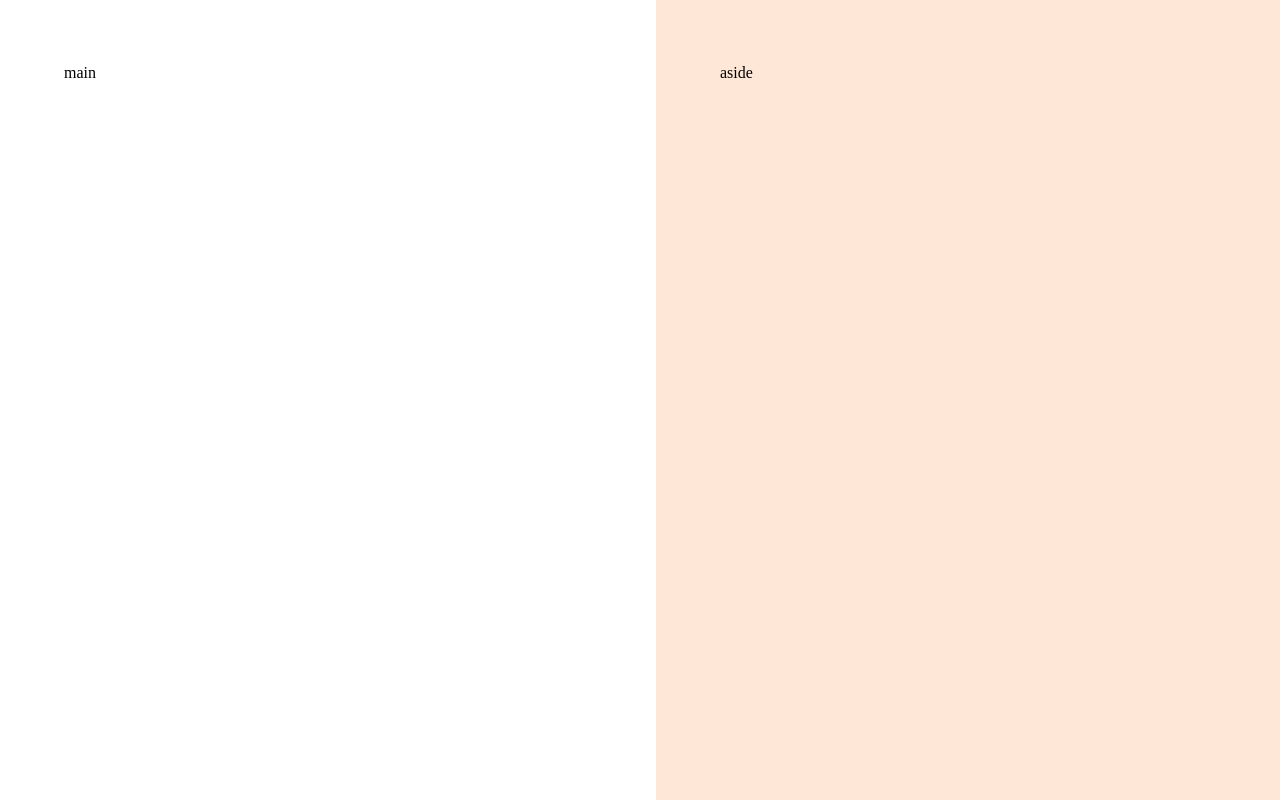
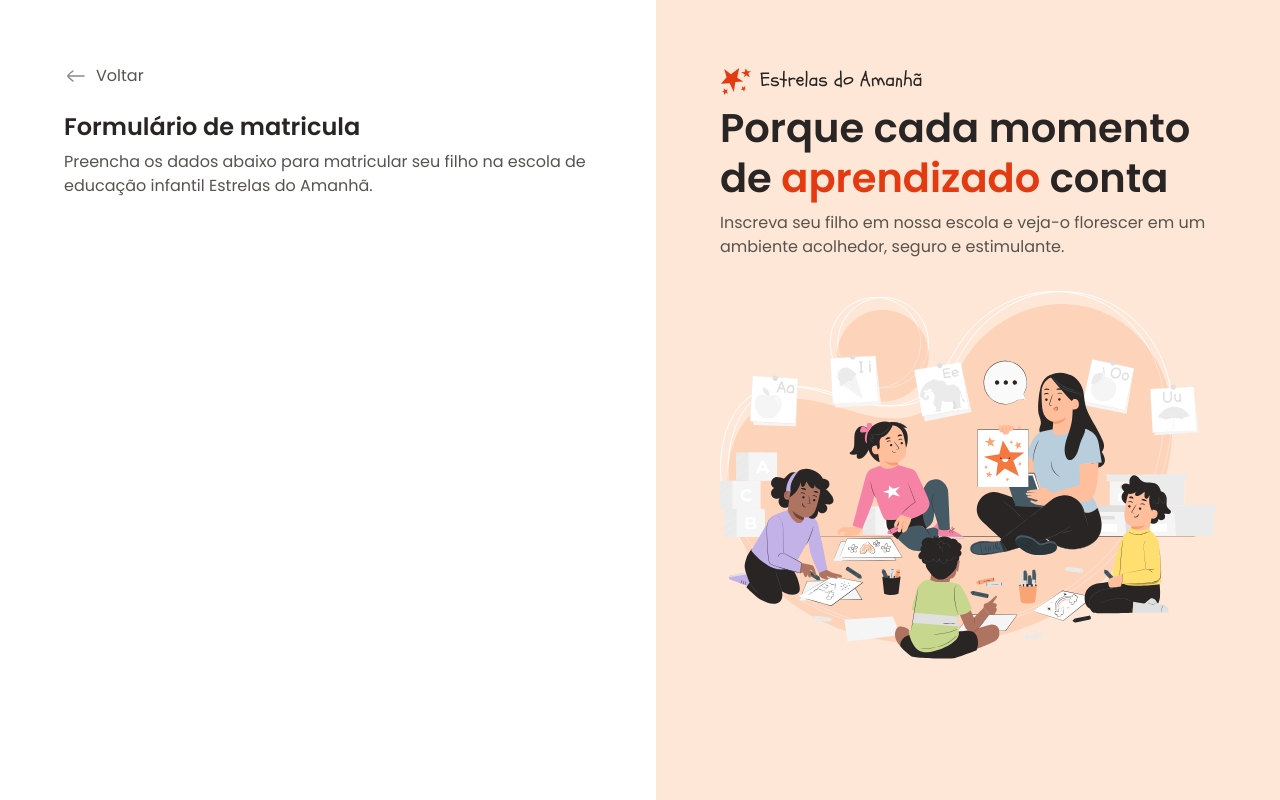
Before and after one commit to gustavocanepa10/FormularioDeMatricula, a plain HTML site: page index.html in a window 1280 px wide. Drawn offline with Linux system fonts and the light colour scheme.

Commit message:
conteudo aside e inicial do main

```diff
--- a/index.html
+++ b/index.html
@@ -13,11 +13,32 @@
 <body>
     <div id="app">
         <main>
-            <div class="main-container">main</div>
+            <div class="main-container">
+                <div class="back">
+                    <img src="assets/icons/arrow-left-02.svg" alt="">
+                    <span>Voltar</span>
+                </div>
+
+                <h1>Formulário de matricula</h1>
+                <p>Preencha os dados abaixo para matricular seu filho na escola de educação infantil Estrelas do Amanhã.
+
+                </p>
+
+            </div>
         </main>
 
         <aside>
-            <div class="aside-container">aside</div>
+            <div class="aside-container">
+                <header>
+                    <img src="assets/icons/logo.svg.svg" alt="">
+                    <h2>Porque cada momento de <span>aprendizado</span> conta</h2>
+                    <p>Inscreva seu filho em nossa escola e veja-o florescer em um ambiente acolhedor, seguro e estimulante.</p>
+                </header>
+
+                <img src="assets/icons/Illustration.svg" alt="ilustração de uma professora e seus alunos">
+
+
+            </div>
         </aside>
     </div>
 
--- a/styles/global.css
+++ b/styles/global.css
@@ -28,4 +28,16 @@
 
 body {
     overflow: hidden;
+    font: var(--text);
+    color: var(--text-secundary);
+
 }
+
+h1,h2 {
+    color: var(--text-primary);
+}
+
+img {
+    max-width: 100%;
+    height: auto;
+}
--- a/styles/layout.css
+++ b/styles/layout.css
@@ -12,9 +12,22 @@ main {
     overflow: auto;
     padding: 4rem;
 
-    &.main-container {
+    .main-container {
         max-width: 33rem;
         margin-left: auto;
+    }
+
+    .back {
+        display: flex;
+        align-items: center;
+        gap: .5rem;
+        margin-bottom: 1.5rem;
+
+    }
+
+     & h1 {
+        font: 600 1.5rem/1.25 var(--font-family) ;
+        margin-bottom: .5rem;
     }
 }
 
@@ -22,7 +35,23 @@ aside {
     background-color: var(--surface-secondary);
     padding: 4rem;
 
-    &.aside-container {
+    .aside-container {
         max-width: 31rem;
+
+        & > img {
+            margin-top: 2rem;
+
+        }
+    }
+
+    h2 {
+        font: 600 2.5rem/1.25 var(--font-family);
+        margin-bottom: .5rem;
+
+
+    }
+
+    span {
+        color: var(--text-highlight);
     }
 }
```
Also changed, not shown: assets/icons/Illustration.svg (added).
